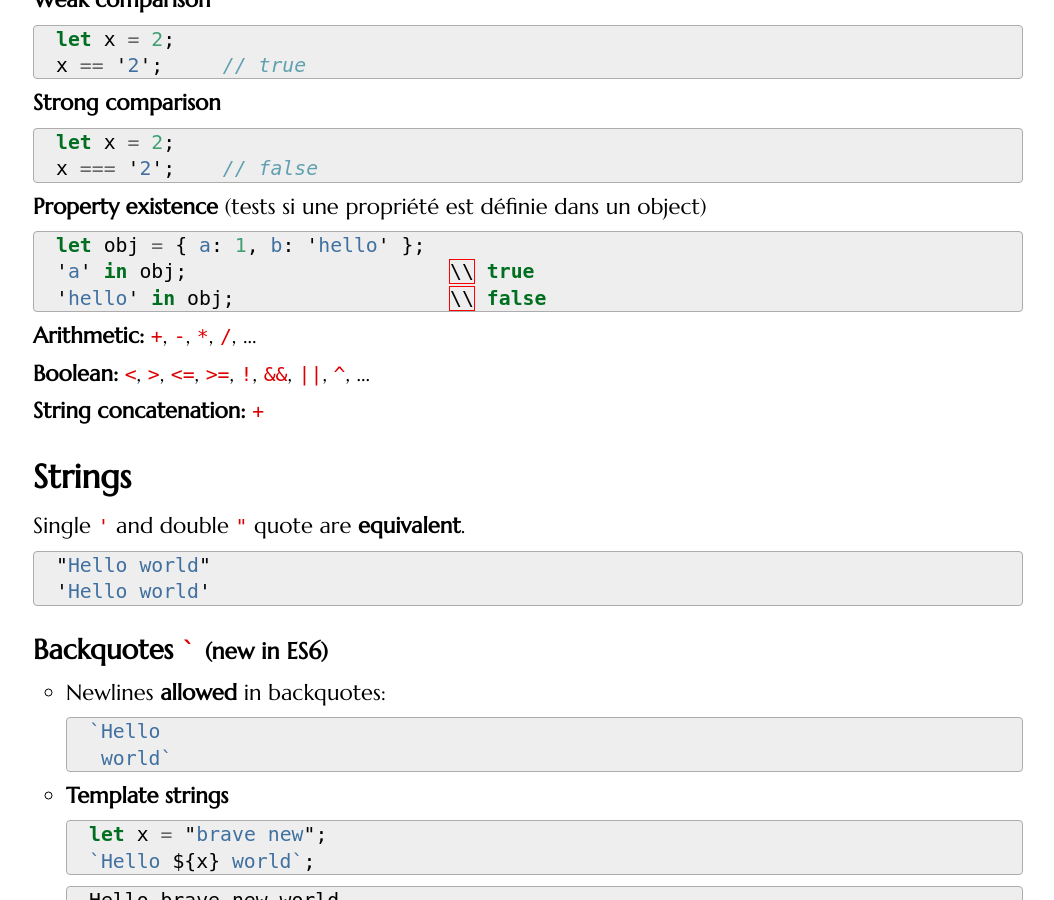
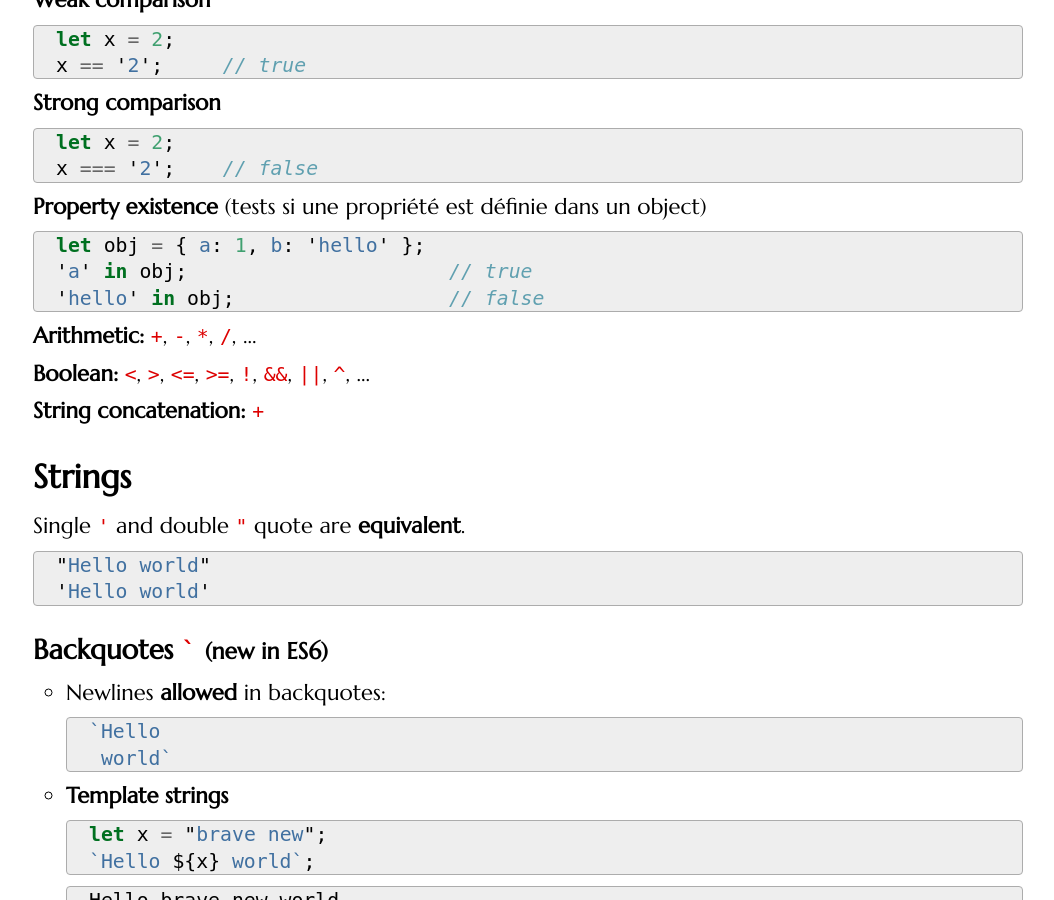
Before and after one commit to defeo/aws, a Jekyll site: the page built from _lessons/javascript.md, in a window 1280 px wide and 900 px high, scrolled down 7411 px. Shown: the whole window, without its empty margins (112-1166 px from the left). Built offline with Jekyll 4.4.1, drawn with Linux system fonts in a browser that asks for light colours; some web fonts are replaced.

Commit message:
Typo fix

```diff
--- a/_lessons/javascript.md
+++ b/_lessons/javascript.md
@@ -338,8 +338,8 @@ object)
 
 ~~~js
 let obj = { a: 1, b: 'hello' };
-'a' in obj;                      \\ true
-'hello' in obj;                  \\ false
+'a' in obj;                      // true
+'hello' in obj;                  // false
 ~~~
 
 **Arithmetic:** `+`, `-`, `*`, `/`, ...
```
